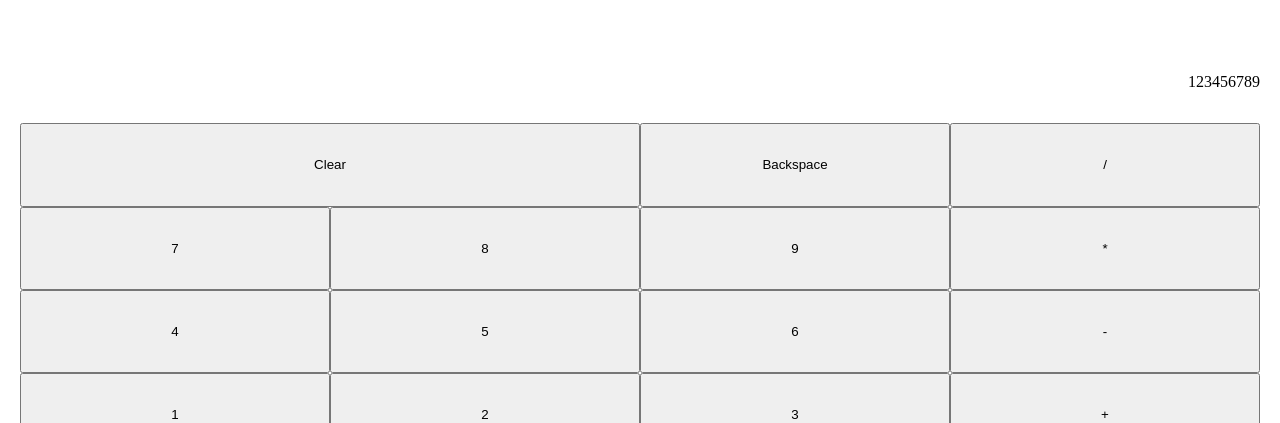
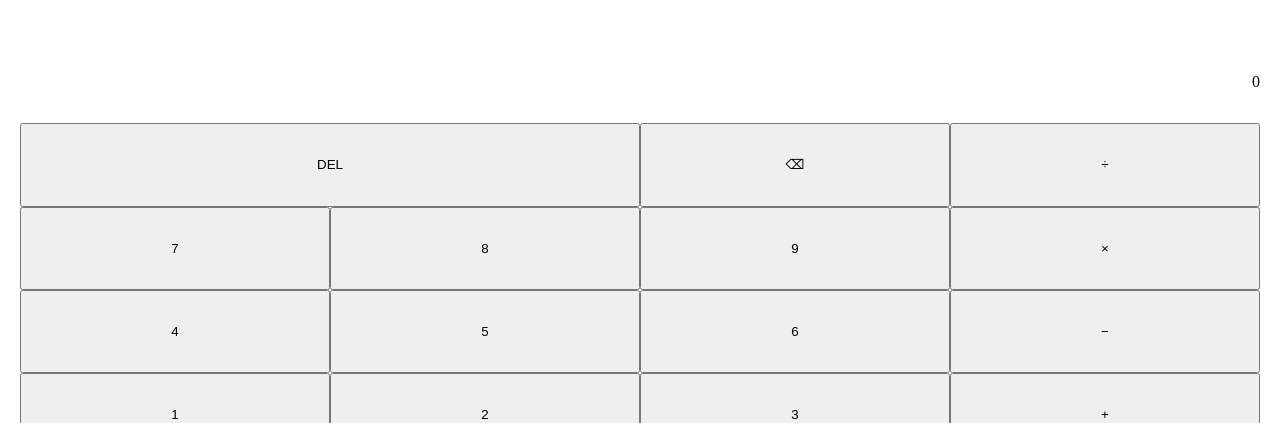
Before and after one commit to novibonjovi/calculator, a plain HTML site: page index.html in a window 1280 px wide. Shown: the top 423 px of the page. Drawn offline with Linux system fonts and the light colour scheme.

Commit message:
Changed operator symbols

```diff
--- a/index.html
+++ b/index.html
@@ -9,7 +9,7 @@
   </head>
   <body>
     <div class="calculator">
-      <span class="display">123456789</span>
+      <span class="display">0</span>
       <button class="digit1">1</button>
       <button class="digit2">2</button>
       <button class="digit3">3</button>
@@ -22,12 +22,12 @@
       <button class="digit0">0</button>
       <button class="decimalPoint">.</button>
       <button class="equals">=</button>
-      <button class="clear">Clear</button>
-      <button class="backspace">Backspace</button>
+      <button class="clear">DEL</button>
+      <button class="backspace">⌫</button>
       <button class="add">+</button>
-      <button class="substract">-</button>
-      <button class="multiply">*</button>
-      <button class="divide">/</button>
+      <button class="substract">−</button>
+      <button class="multiply">×</button>
+      <button class="divide">÷</button>
     </div>
     <script src="main.js"></script>
   </body>
```
